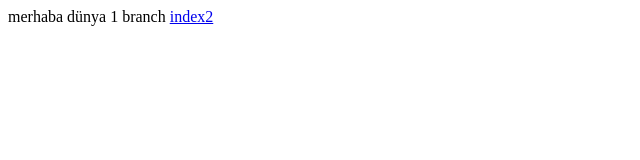
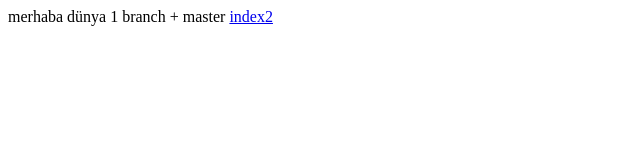
Before and after one commit to erhanselman/clinetest, a plain HTML site: page index.html in a window 1280 px wide. Shown: the whole page, without its empty margins (0-640 px from the left). Drawn offline with Linux system fonts and the light colour scheme.

Commit message:
masterldan son1

```diff
--- a/index.html
+++ b/index.html
@@ -9,7 +9,7 @@
 
 <body>
 
-    merhaba dünya 1 branch
+    merhaba dünya 1 branch + master
 
     <a href="index2.html">index2</a>
 
```
